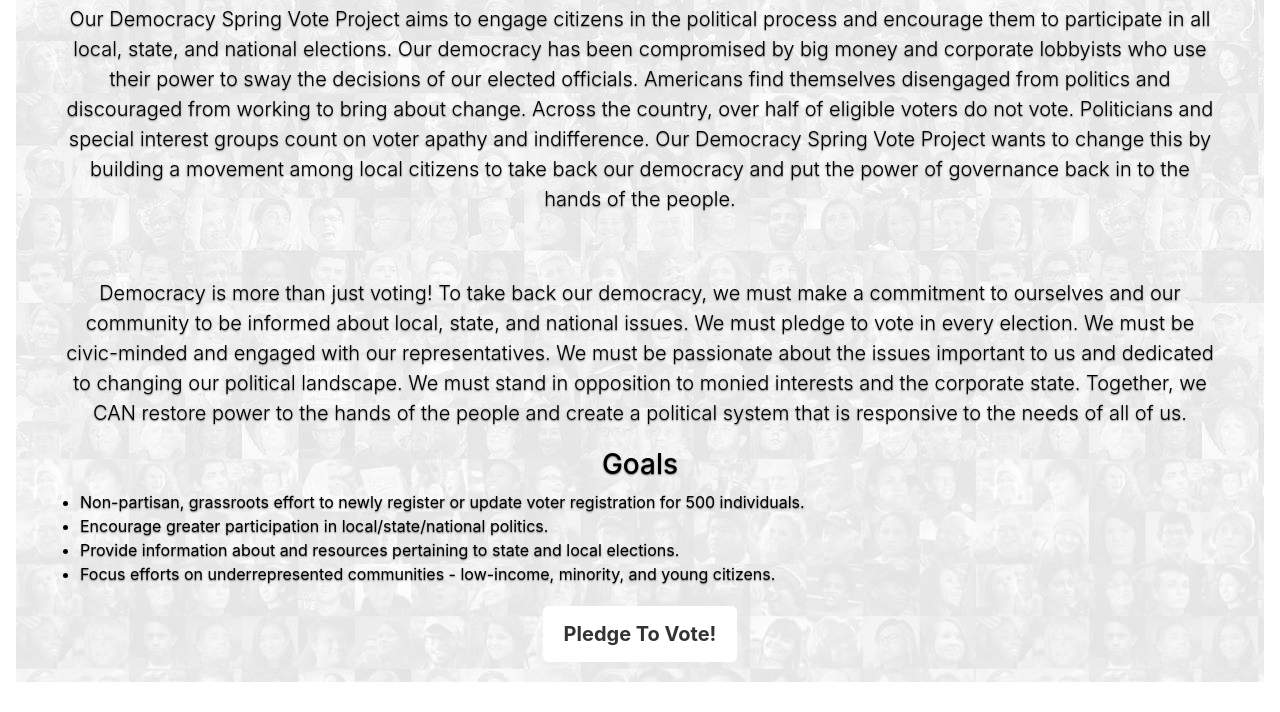
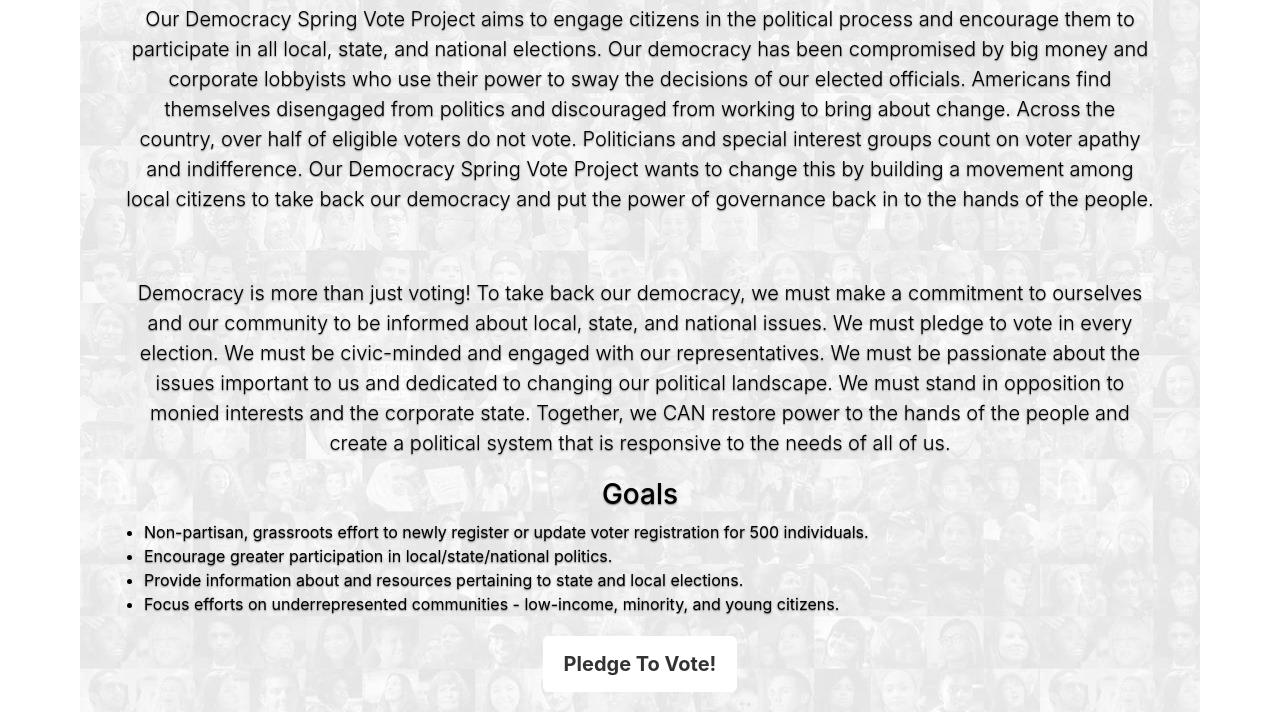
Before and after one commit to brettaking/brettaking.github.io, a plain HTML site: page ODS/ODS.html in a window 1280 px wide. Shown: the part 210-922 px from the top of the page. Before the commit the page ends 892 px from the top, so only its background shows below. Drawn offline with nearby package versions, Linux system fonts and the light colour scheme.

Commit message:
Update cover.css

```diff
--- a/ODS/css/cover.css
+++ b/ODS/css/cover.css
@@ -39,7 +39,7 @@ body {
 }
 
 .cover-container {
-  max-width: 80em;
+  max-width: 90%;
 }
 
 
```
